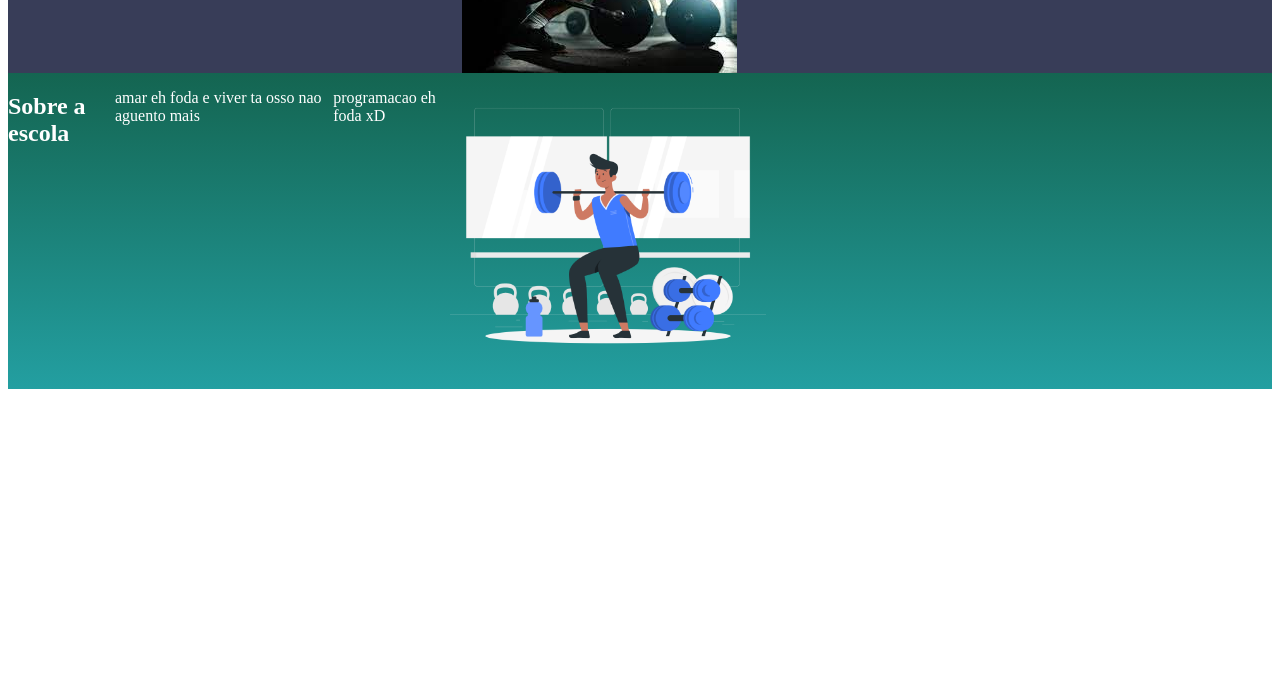
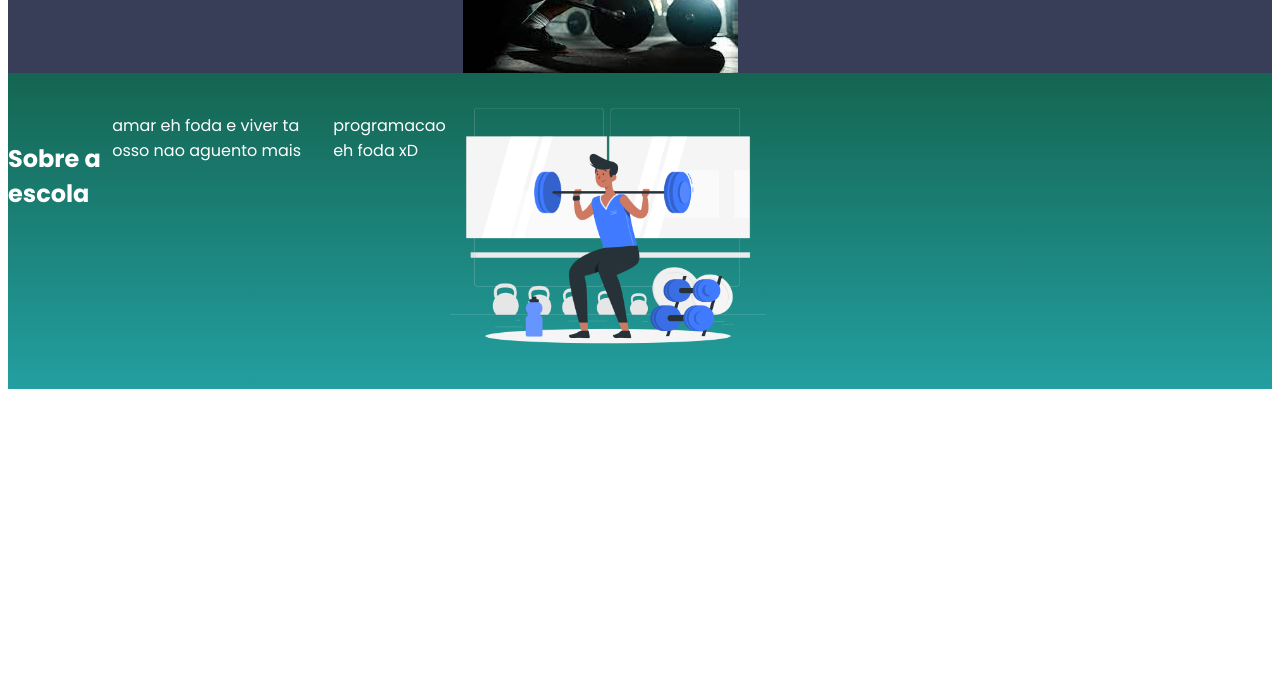
Before and after one commit to atrurzin/siteescola, a plain HTML site: page index.html in a window 1280 px wide. Shown: the part 118-800 px from the top of the page. Drawn offline with Linux system fonts and the light colour scheme.

Commit message:
Add files via upload

```diff
--- a/index.html
+++ b/index.html
@@ -5,7 +5,9 @@
     <meta http-equiv="X-UA-Compatible" content="IE=edge">
     <meta name="viewport" content="width=device-width, initial-scale=1.0">
     <title>Página Web</title>
-    <link rel="stylesheet" href="style.css">
+    <link rel="stylesheet" href="style.css"><link rel="preconnect" href="https://fonts.googleapis.com">
+    <link rel="preconnect" href="https://fonts.gstatic.com" crossorigin>
+    <link href="https://fonts.googleapis.com/css2?family=Poppins:wght@400;700&display=swap" rel="stylesheet">
 </head>
 <header class="cabecalho">
 
--- a/style.css
+++ b/style.css
@@ -1,3 +1,7 @@
+body{
+    font-family:'Poppins', sans-serifl ;
+}
+
 .cabecalho{
     background-color: #383D58;
     color:white;
@@ -29,4 +33,8 @@
     display: flex;
     justify-content: center;
     align-items: top;
+    padding: 24px 0;
 }
+.escola-titulo{
+    padding: 24px 0;
+}
```
